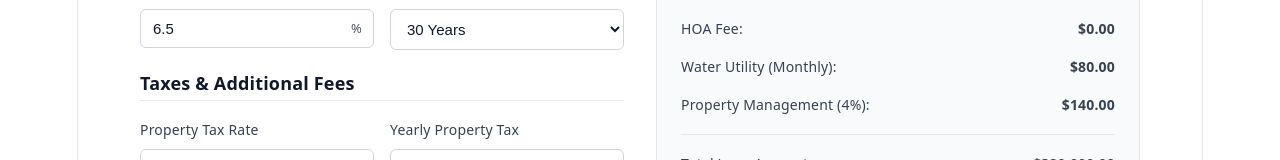
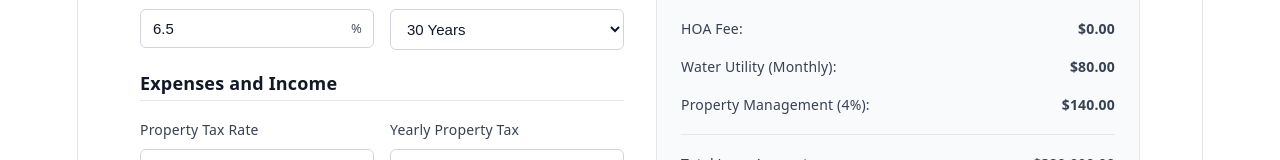
Before and after one commit to bdle/mortgage-calculator, a React (Vite) app: page / in a window 1280 px wide. Shown: the part 296-456 px from the top of the page. Built offline with nearby package versions, Linux system fonts and the light colour scheme.

Commit message:
fixed a header to describe the section more correct

```diff
--- a/src/App.jsx
+++ b/src/App.jsx
@@ -197,7 +197,7 @@ export default function MortgageCalculator() {
           </div>
 
           {/* TAXES & ADDITIONAL FEES */}
-          <h3 style={styles.sectionHeader}>Taxes & Additional Fees</h3>
+          <h3 style={styles.sectionHeader}>Expenses and Income</h3>
           <div style={styles.twoColumnGrid}>
             <FormInput dataCy="property-tax-rate" label="Property Tax Rate" prefix="$" longSuffix="per $1,000" value={taxRatePerThousand} onChange={handleTaxRateChange} />
             <FormInput dataCy="yearly-tax-rate" label="Yearly Property Tax" prefix="$" value={yearlyPropertyTax} onChange={(e) => setYearlyPropertyTax(formatUSNumber(parseUSNumber(e.target.value)))} />
```
